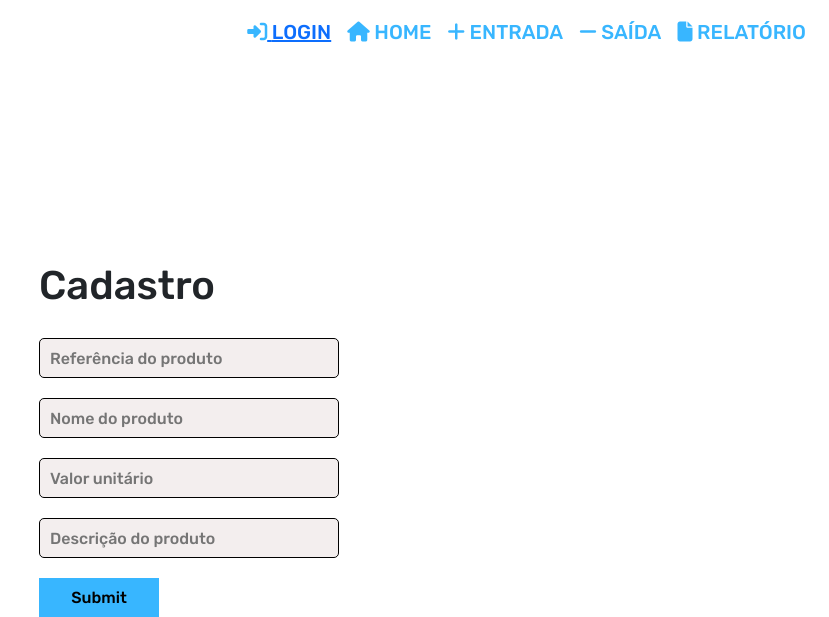
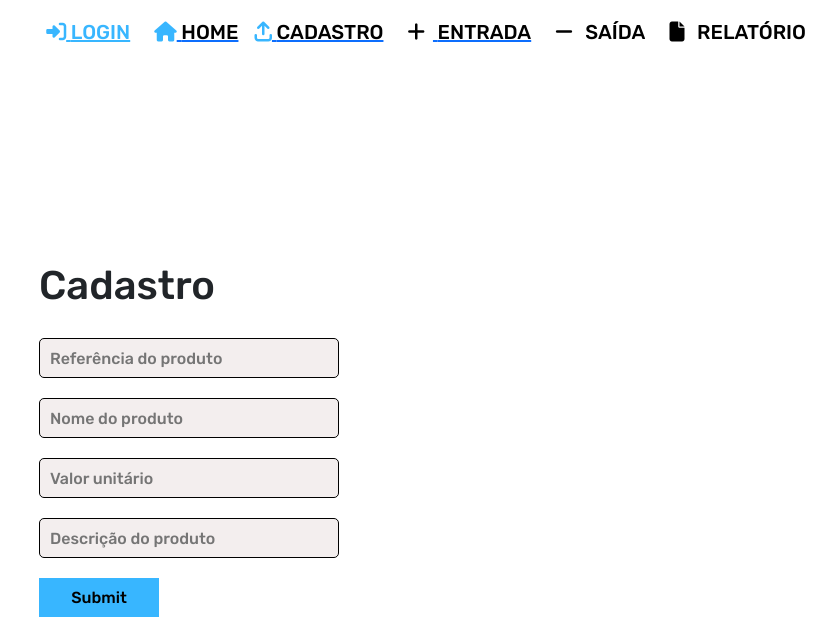
Before and after one commit to aydanfiuza/projeto-integrador-IENH, a PHP site: page /cadastroNew.php in a window 1280 px wide. Shown: the top 617 px of the page, without its empty margins (451-1280 px from the left). Run offline with PHP 8.4, Linux system fonts and the light colour scheme; some libraries are stand-ins or nearby versions.

Commit message:
algumas alterações

```diff
--- a/cadastroNew.php
+++ b/cadastroNew.php
@@ -13,6 +13,7 @@
 
     <link rel="stylesheet" href="<?= $BASE_URL ?>/css/cadastroNew.css">
     <link rel="stylesheet" href="<?= $BASE_URL ?>/css/responsive.css">
+    <link rel="stylesheet" href="<?= $BASE_URL ?>/css/style.css">
 
     <link href="https://cdn.jsdelivr.net/npm/bootstrap@5.3.0-alpha3/dist/css/bootstrap.min.css" rel="stylesheet" integrity="sha384-KK94CHFLLe+nY2dmCWGMq91rCGa5gtU4mk92HdvYe+M/SXH301p5ILy+dN9+nJOZ" crossorigin="anonymous">
 
--- a/templates/nav.php
+++ b/templates/nav.php
@@ -31,22 +31,31 @@
       <!-- FIM IF -->
       <?php endif; ?>
 
-      <li id="home" class="<?= $link['li'] ?>">
+      <a href="<?= $BASE_URL ?>/index.php"><li id="home" class="<?= $link['li'] ?>">
         <i <?php if (isset($username)) {echo 'id="cor0"';}?> class="<?= $link['i'] ?> fa-solid fa-house"></i>
         <span>Home</span>
-      </li>
-      <li id="entrada" class="<?= $link['li'] ?>">
+      </li></a>
+
+      <a href="<?= $BASE_URL ?>/cadastroNew.php"><li id="cadastro" class="<?= $link['li'] ?>">
+        <i <?php if (isset($username)) {echo 'id="cor1"';}?> class="<?= $link['i'] ?> fa-solid fa-arrow-up-from-bracket"></i>
+        <span>Cadastro</span>
+      </li></a>
+
+      <a href="<?= $BASE_URL ?>/entrada.php"><li id="entrada" class="<?= $link['li'] ?>">
         <i <?php if (isset($username)) {echo 'id="cor2"';}?> class="<?= $link['li'] ?> fa-solid fa-plus"></i>
         <span>Entrada</span>
-      </li>
+      </li></a>
+
       <li id="saida" class="<?= $link['li'] ?>">
         <i <?php if (isset($username)) {echo 'id="cor3"';}?> class="<?= $link['li'] ?> fa-solid fa-minus"></i>
         <span>Saída</span>
       </li>
+
       <li id="relatorio" class="<?= $link['li'] ?>">
         <i <?php if (isset($username)) {echo 'id="cor4"';}?> class="<?= $link['li'] ?> fa-solid fa-file"></i>
         <span>Relatório</span>
       </li>
+
     </ul>
   </nav>
 </header>
```
